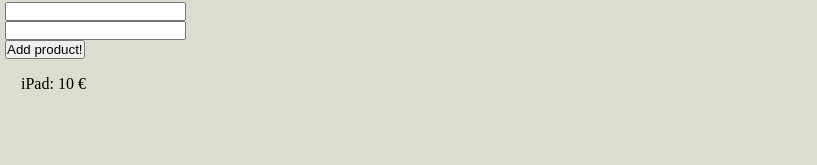
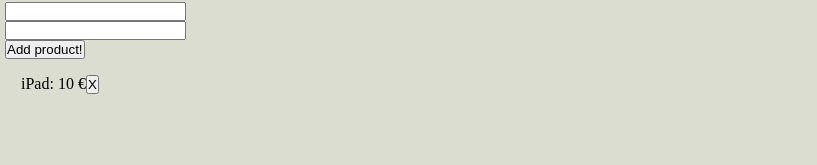
Before and after one commit to FbW-E01/spa-store-productspage-andreglock, a React (Create React App) app: page / in a window 1280 px wide. Shown: the part 121-286 px from the top of the page, without its empty margins (0-817 px from the left). Built offline with nearby package versions, Linux system fonts and the light colour scheme.

Commit message:
delete function done

```diff
--- a/src/components/Products.jsx
+++ b/src/components/Products.jsx
@@ -2,7 +2,7 @@ import { useProductsContext } from '../contexts/ProductsContext';
 import { useLocaleContext } from '../contexts/LocaleContext';
 
 export default function Products() {
-    const [ products ] = useProductsContext();
+    const [ products, setProducts ] = useProductsContext();
     const [ locale ] = useLocaleContext();
     let currency;
 
@@ -14,9 +14,17 @@ export default function Products() {
         currency = '€';
     }
 
+    function deleteProduct (element) {
+        const newProducts = products.filter((product) => product.id !== element.id )
+        setProducts(newProducts);
+    }
+
     return (
         <div className="Products">
-            {products.map(prod => <div>{prod.name}: {prod.price} {currency}</div>)}
+            {products.map(prod => <div key={prod.id}>
+                {prod.name}: {prod.price} {currency}
+                <button className="inline" onClick={() => deleteProduct(prod)}>X</button>
+            </div>)}
         </div>
     )
 }
--- a/src/index.css
+++ b/src/index.css
@@ -32,3 +32,7 @@ header p {
 input, button {
     display: block;
 }
+
+.inline {
+    display: inline-block;
+}
```
